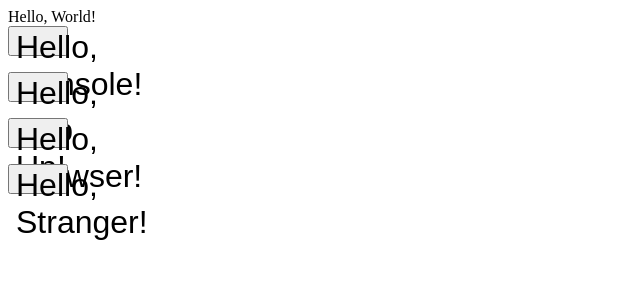
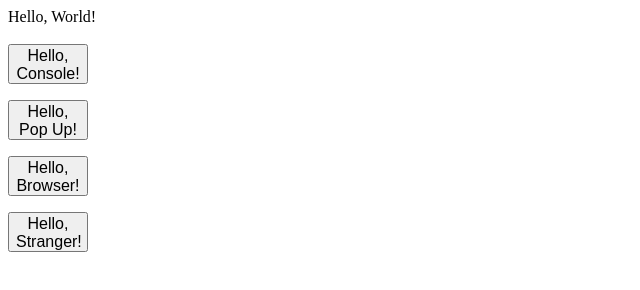
Before and after one commit to 01001010tz/hello-world, a plain HTML site: page index.html in a window 1280 px wide. Shown: the whole page, without its empty margins (0-640 px from the left). Drawn offline with Linux system fonts and the light colour scheme.

Commit message:
fixed css

```diff
--- a/index.html
+++ b/index.html
@@ -8,9 +8,10 @@
   <body>
     Hello, World!
   </br>
-    <button style="height:30px; width: 60px; font-size:24pt;" onclick="sayHC();" >Hello, Console!</button> <p id="helloconsole"></p>
-    <button style="height:30px; width: 60px; font-size:24pt;" onclick="sayHPU();" >Hello, Pop Up!</button> <p id="hellopopup"></p>
-    <button style="height:30px; width: 60px; font-size:24pt;" onclick="sayHB();" >Hello, Browser!</button> <p id="hellobrowser"></p>
-    <button style="height:30px; width: 60px; font-size:24pt;" onclick="sayHS();" >Hello, Stranger!</button> <p id="hellostranger"></p>
+</br>
+    <button style="height:40px; width: 80px; font-size:12pt;" onclick="sayHC();" >Hello, Console!</button> <p id="helloconsole"></p>
+    <button style="height:40px; width: 80px; font-size:12pt;" onclick="sayHPU();" >Hello, Pop Up!</button> <p id="hellopopup"></p>
+    <button style="height:40px; width: 80px; font-size:12pt;" onclick="sayHB();" >Hello, Browser!</button> <p id="hellobrowser"></p>
+    <button style="height:40px; width: 80px; font-size:12pt;" onclick="sayHS();" >Hello, Stranger!</button> <p id="hellostranger"></p>
   </body>
 </html>
```
